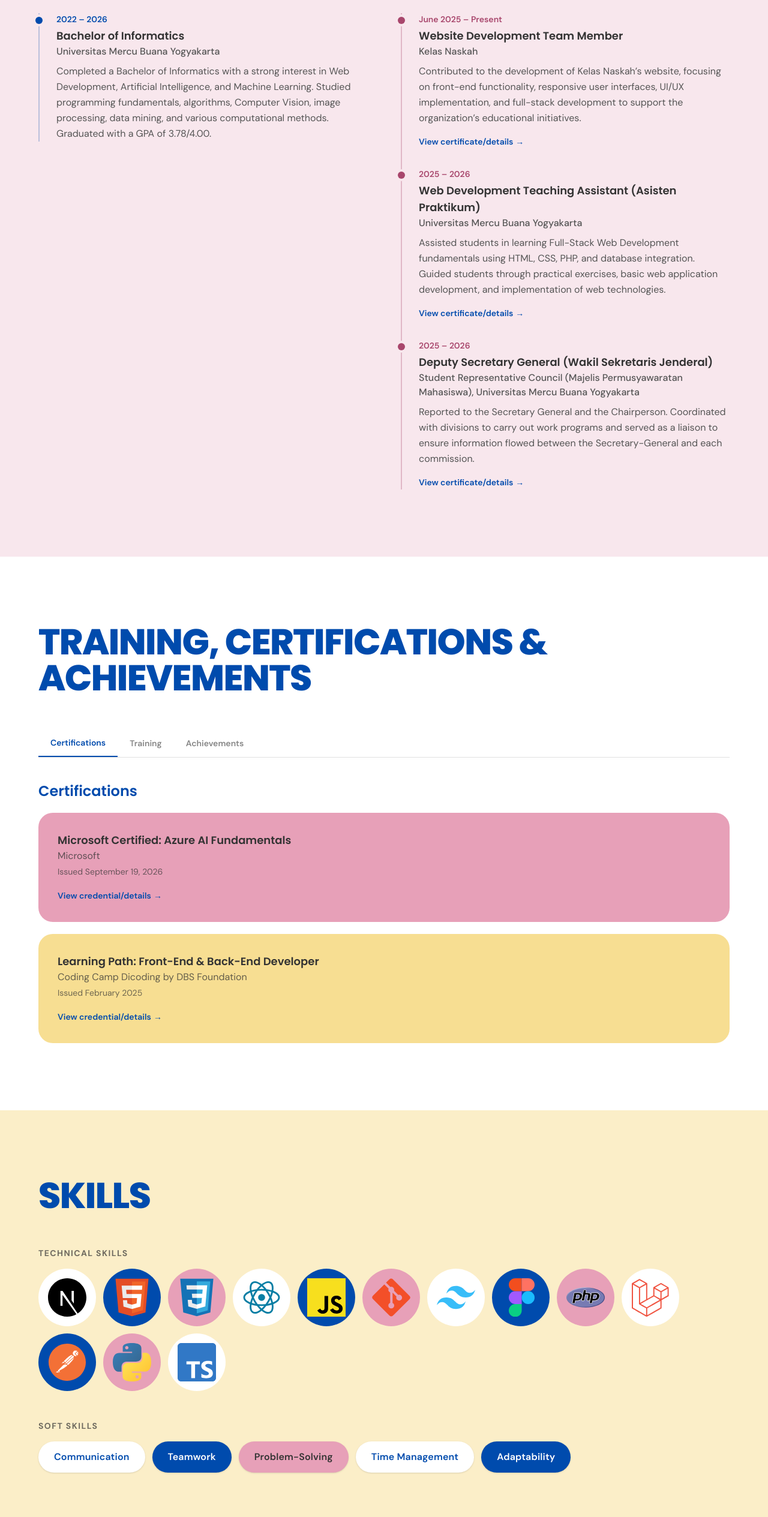
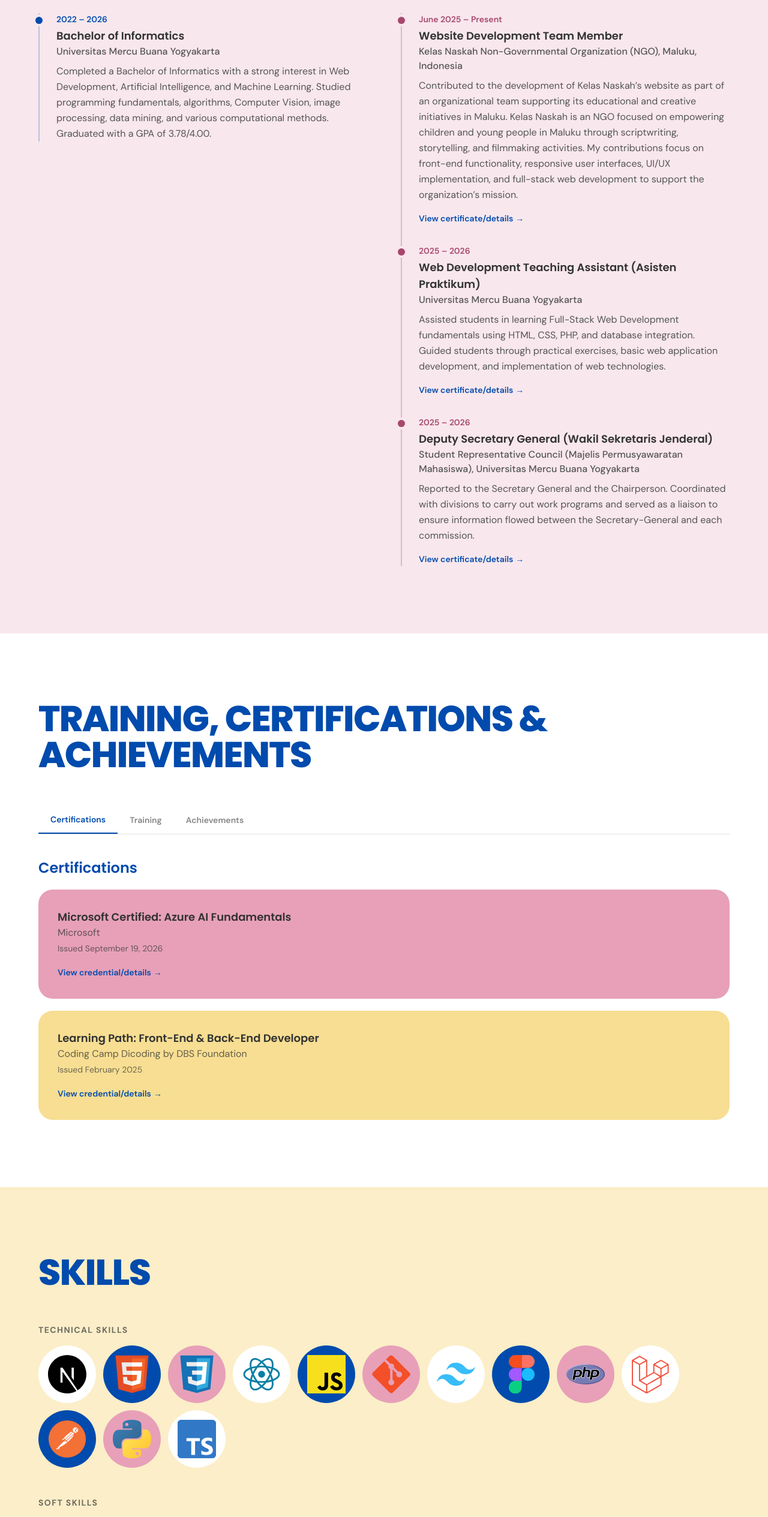
Before and after one commit to AmandaPriscilia/Portfolio2026, a Next.js app: page / in a window 1280 px wide. Shown: the part 3920-6449 px from the top of the page at 60% size. Built offline with nearby package versions, Linux system fonts and the light colour scheme.

Commit message:
Update portfolio.ts

```diff
--- a/src/data/portfolio.ts
+++ b/src/data/portfolio.ts
@@ -109,10 +109,10 @@ export const educations = [
 export const experiences = [
   {
     title: 'Website Development Team Member',
-    place: 'Kelas Naskah',
+    place: 'Kelas Naskah Non-Governmental Organization (NGO), Maluku, Indonesia',
     period: 'June 2025 – Present',
     detail:
-      'Contributed to the development of Kelas Naskah’s website, focusing on front-end functionality, responsive user interfaces, UI/UX implementation, and full-stack development to support the organization’s educational initiatives.',
+      'Contributed to the development of Kelas Naskah’s website as part of an organizational team supporting its educational and creative initiatives in Maluku. Kelas Naskah is an NGO focused on empowering children and young people in Maluku through scriptwriting, storytelling, and filmmaking activities. My contributions focus on front-end functionality, responsive user interfaces, UI/UX implementation, and full-stack web development to support the organization’s mission.',
     images: [
       '/images/kelasnaskah/kelas-naskah1.webp',
       '/images/kelasnaskah/kelas-naskah2.webp',
@@ -227,7 +227,7 @@ export const skills = [
     icon: '/images/skills/Typescript.svg',
   },
 ];
-export const softSkills = ['Communication', 'Teamwork', 'Problem-Solving', 'Time Management', 'Adaptability'];
+export const softSkills = ['Communication', 'Teamwork', 'Problem-Solving', 'Time Management', 'Adaptability', 'Leadership'];
 
 export const contact = {
   email: 'priscillaleza@gmail.com',
```
